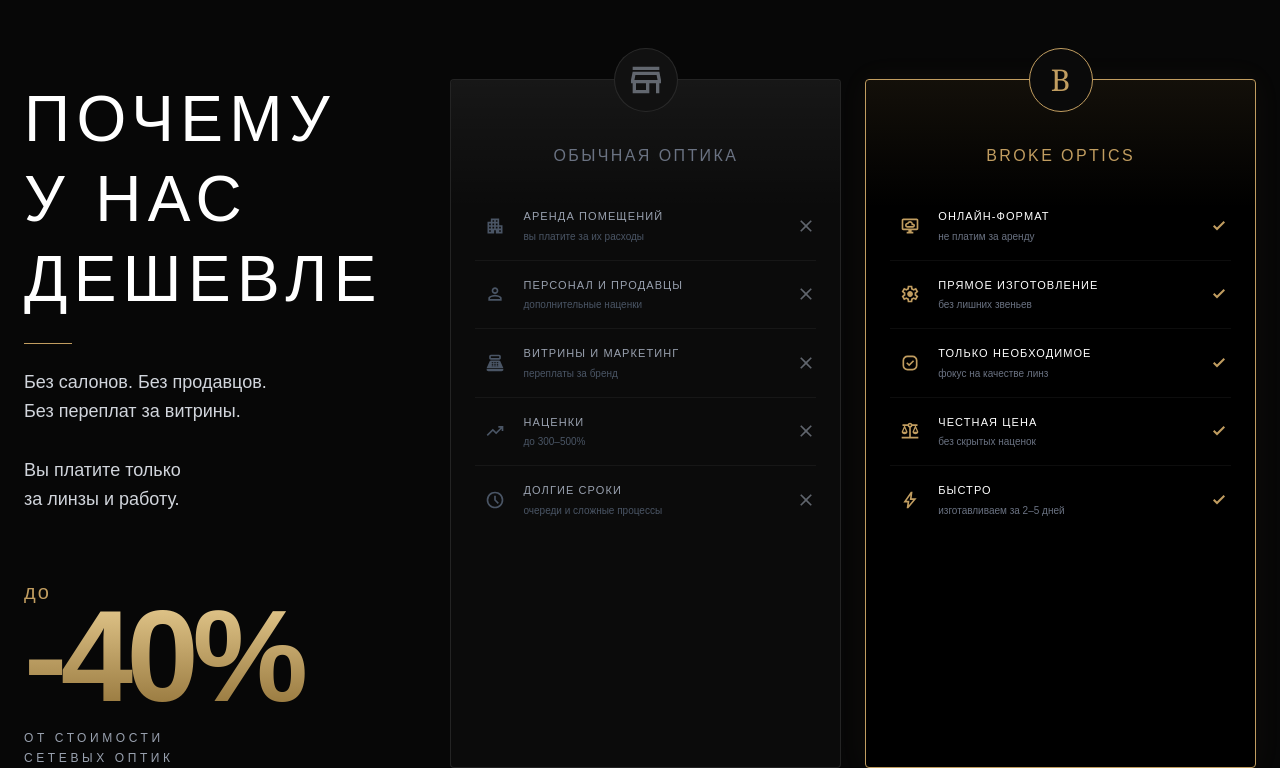
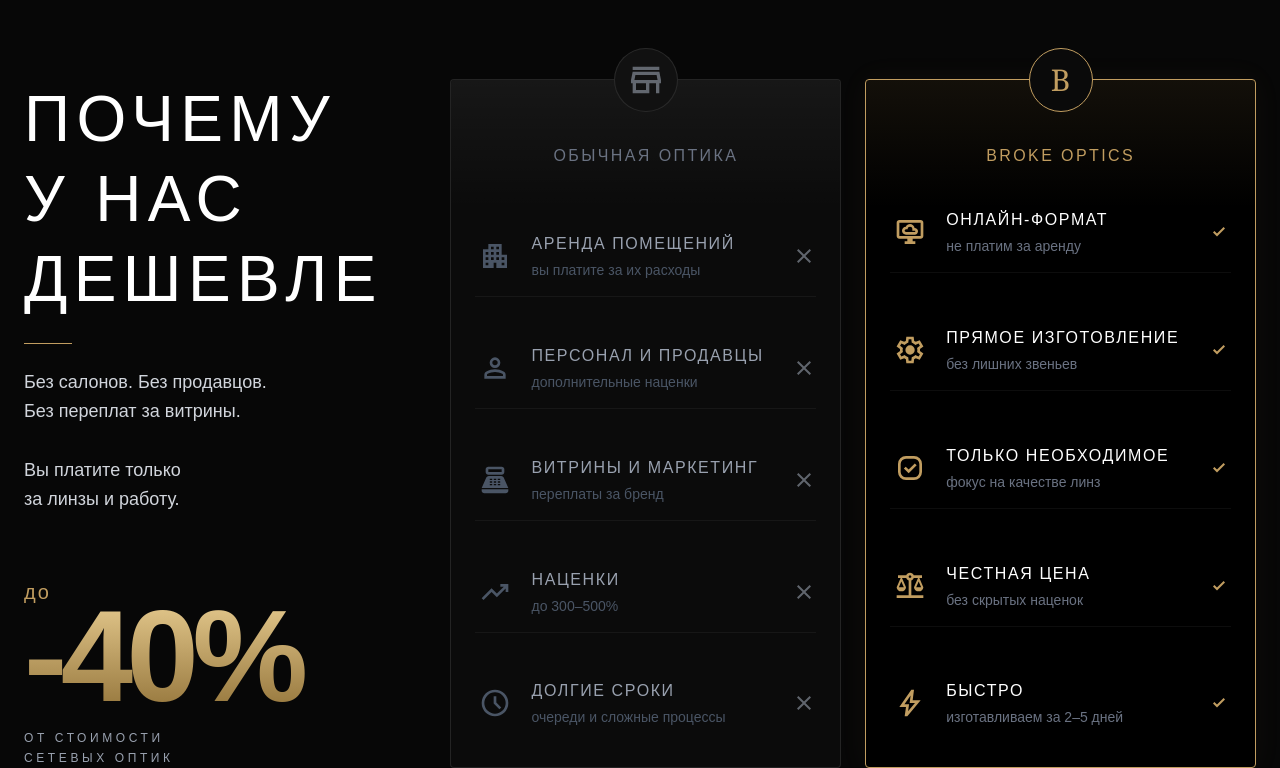
Before and after one commit to kxxdree/broke-optics, a Nuxt app: page / in a window 1280 px wide. Shown: the part 1690-2458 px from the top of the page. Built offline with nearby package versions, Linux system fonts and the light colour scheme.

Commit message:
feat: wip cheaper section

```diff
--- a/app/components/CheaperSection.vue
+++ b/app/components/CheaperSection.vue
@@ -33,6 +33,7 @@
       </div>
 
       <div class="w-full grid grid-cols-1 md:grid-cols-2 gap-6 pt-10">
+        <!-- Карточка 1 -->
         <div class="relative bg-white/2 border border-white/10 rounded pt-16 flex flex-col overflow-visible h-full">
           <div class="absolute -top-8 left-1/2 -translate-x-1/2 w-16 h-16 rounded-full bg-[#111] border border-white/10 flex items-center justify-center z-20">
             <StoreIcon class="text-gray-400/60 w-10 h-10" />
@@ -40,24 +41,25 @@
 
           <div class="absolute top-0 left-0 right-0 h-32 bg-linear-to-b from-white/5 to-transparent z-0 rounded-t pointer-events-none"></div>
 
-          <h3 class="text-center text-gray-500 uppercase tracking-[0.15em] text-md mb-6 relative z-10">Обычная оптика</h3>
+          <h3 class="text-center text-gray-500 uppercase tracking-[0.15em] text-md mb-6 relative z-10 shrink-0">Обычная оптика</h3>
 
-          <div class="px-6 pb-6 relative z-10">
+          <div class="p-6 relative z-10 grow flex flex-col justify-between">
             <div v-for="(item, index) in regularOptics" :key="index" class="flex items-center py-4 border-b border-white/5 last:border-b-0">
               <div class="w-10 shrink-0 text-gray-600 flex justify-center">
-                <component :is="item.icon" class="w-5 h-5" />
+                <component :is="item.icon" class="w-8 h-8" />
               </div>
-              <div class="grow pl-2">
-                <div class="text-[11px] text-gray-400 uppercase tracking-widest mb-1">{{ item.title }}</div>
-                <div class="text-[10px] text-gray-600">{{ item.desc }}</div>
+              <div class="grow pl-4">
+                <div class="text-md text-gray-400 uppercase tracking-widest mb-1">{{ item.title }}</div>
+                <div class="text-sm text-gray-600">{{ item.desc }}</div>
               </div>
-              <div class="text-gray-600 text-sm shrink-0 pl-2">
-                <CloseIcon class="text-gray-400/60 w-5 h-5" />
+              <div class="text-gray-600 text-sm shrink-0">
+                <CloseIcon class="text-gray-400/60 w-6 h-6" />
               </div>
             </div>
           </div>
         </div>
 
+        <!-- Карточка 2 -->
         <div class="relative bg-black border border-[#c19d60] rounded pt-16 flex flex-col overflow-visible shadow-[0_0_30px_rgba(193,157,96,0.05)] h-full">
           <div
             class="absolute -top-8 left-1/2 -translate-x-1/2 w-16 h-16 rounded-full bg-[#0a0a0a] border border-[#c19d60] flex items-center justify-center z-20"
@@ -67,16 +69,16 @@
 
           <div class="absolute top-0 left-0 right-0 h-32 bg-linear-to-b from-[#c19d60]/10 to-transparent z-0 rounded-t pointer-events-none"></div>
 
-          <h3 class="text-center text-[#c19d60] uppercase tracking-[0.15em] text-md mb-6 relative z-10">Broke Optics</h3>
+          <h3 class="text-center text-[#c19d60] uppercase tracking-[0.15em] text-md mb-6 relative z-10 shrink-0">Broke Optics</h3>
 
-          <div class="px-6 pb-6 relative z-10">
+          <div class="px-6 pb-6 relative z-10 grow flex flex-col justify-between">
             <div v-for="(item, index) in brokeOptics" :key="index" class="flex items-center py-4 border-b border-white/5 last:border-b-0">
               <div class="w-10 shrink-0 text-[#c19d60] flex justify-center">
-                <component :is="item.icon" class="text-[#c19d60] w-5 h-5" />
+                <component :is="item.icon" class="text-[#c19d60] w-8 h-8" />
               </div>
-              <div class="grow pl-2">
-                <div class="text-[11px] text-white uppercase tracking-widest mb-1">{{ item.title }}</div>
-                <div class="text-[10px] text-gray-500">{{ item.desc }}</div>
+              <div class="grow pl-4">
+                <div class="text-md text-white uppercase tracking-widest mb-1">{{ item.title }}</div>
+                <div class="text-sm text-gray-500">{{ item.desc }}</div>
               </div>
               <div class="text-[#c19d60] text-sm shrink-0 pl-2">
                 <CheckIcon class="text-[#c19d60] w-6 h-6" />
```
